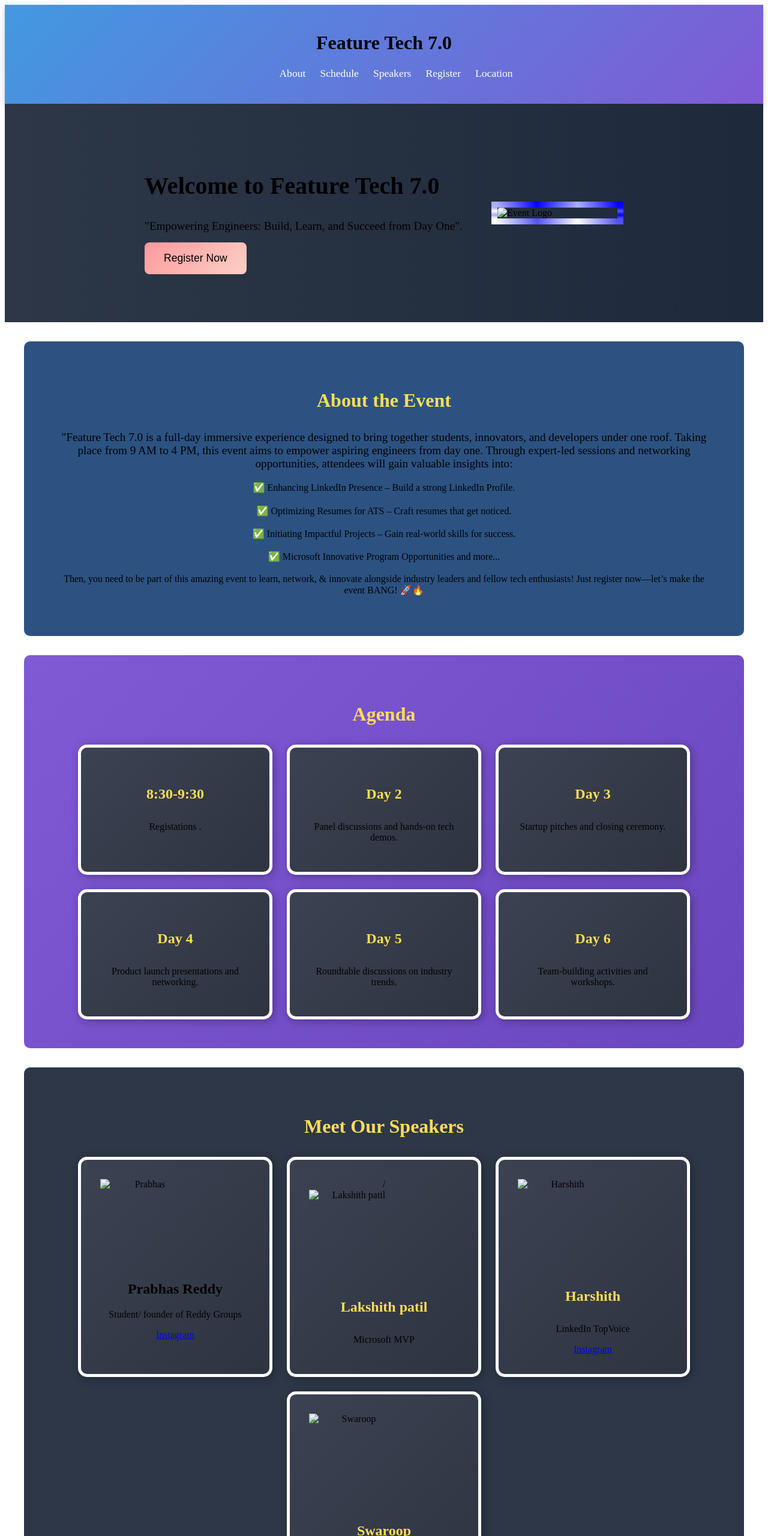
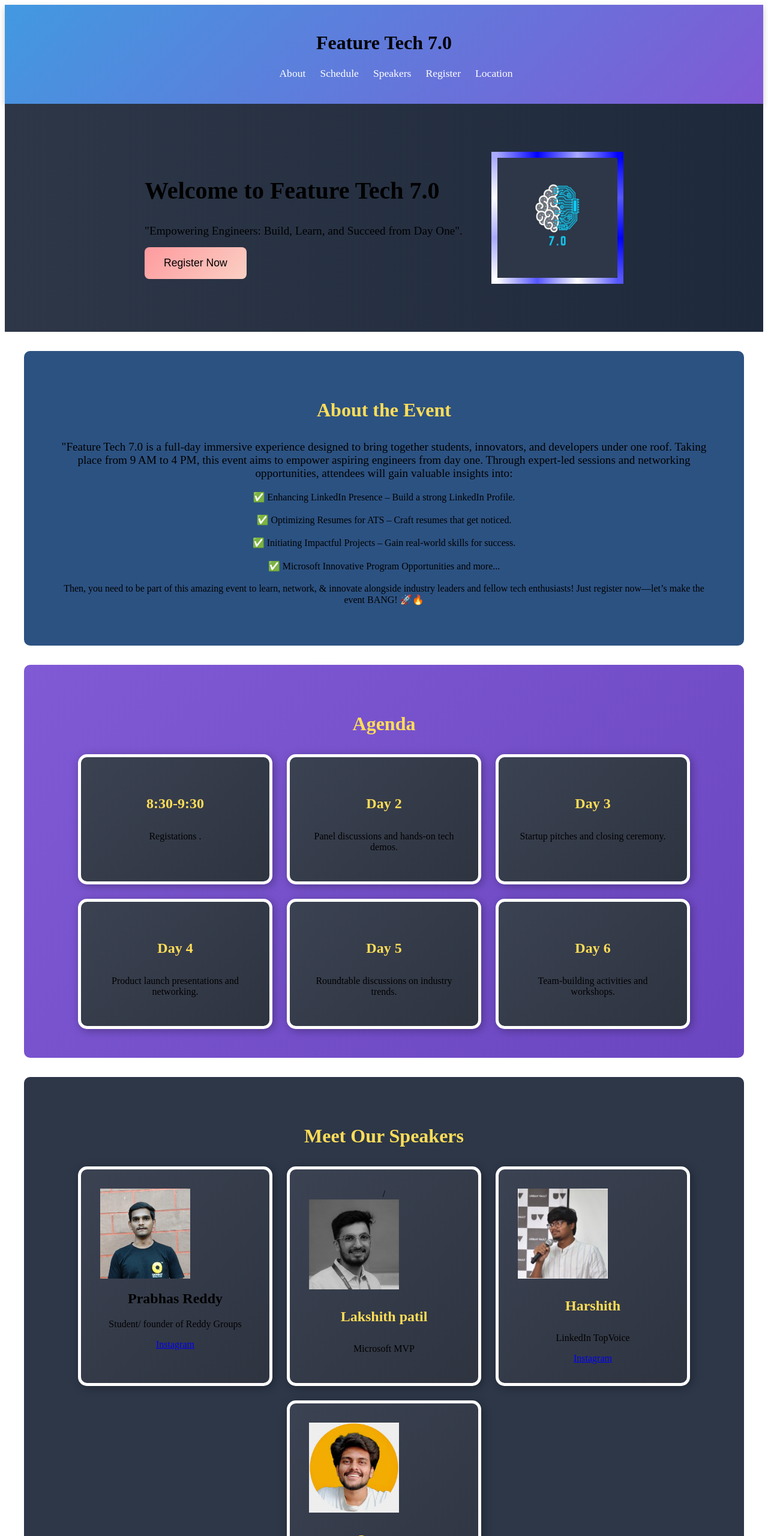
Before and after one commit to Prabhas2004/event, a plain HTML site: page index.html in a window 1280 px wide. Shown: the top 2560 px of the page at 60% size. Drawn offline with Linux system fonts and the light colour scheme.

Commit message:
index.html

```diff
--- a/index.html
+++ b/index.html
@@ -37,7 +37,7 @@
         </a>
       </div>
       <div class="hero-image">
-        <img src="..//event/event logo.jpeg" alt="Event Logo" class="disco-border">
+        <img src="event logo.jpeg" alt="Event Logo" class="disco-border">
       </div>
     </div>
   </section>
@@ -92,24 +92,24 @@
     <h3>Meet Our Speakers</h3>
     <div class="speakers-grid">
         <div class="card">
-            <img src="..//event/host.jpeg" alt="Prabhas" class="speaker-img" height="150px" width="150px">
+            <img src="host.jpeg" alt="Prabhas" class="speaker-img" height="150px" width="150px">
             <h1>Prabhas Reddy</h4>
             <p>Student/ founder of Reddy Groups</p>
             <a href="https://www.instagram.com/prabhas_reddy_159" target="_blank">Instagram</a>
         </div>
       <div class="card">
-        /<img src="..//event/mvp.jpeg" alt="Lakshith patil" class="speaker-img" height="150px" width="150px">
+        /<img src="mvp.jpeg" alt="Lakshith patil" class="speaker-img" height="150px" width="150px">
         <h4>Lakshith patil</h4>
         <p>Microsoft MVP</p>
       </div>
       <div class="card">
-        <img src="..//event/harshith.jpeg" alt="Harshith" class="speaker-img" height="150px" width="150px">
+        <img src="harshith.jpeg" alt="Harshith" class="speaker-img" height="150px" width="150px">
         <h4>Harshith</h4>
         <p>LinkedIn TopVoice</p>
         <a href="https://www.instagram.com/harshith.presents" target="_blank">Instagram</a>
       </div>
       <div class="card">
-        <img src="..//event/swaroop.jpeg" alt="Swaroop" class="speaker-img" height="150px" width="150px">
+        <img src="swaroop.jpeg" alt="Swaroop" class="speaker-img" height="150px" width="150px">
         <h4>Swaroop</h4>
         <p>Content Creater</p>
         <a href="https://www.instagram.com/codewithswaroop" target="_blank">Instagram</a>
@@ -117,19 +117,19 @@
     </div>
     <div class="speakers-grid">
       <div class="card">
-        <img src="..//event/nihar.jpeg" alt="Niharr" class="speaker-img" height="150px" width="150px">
+        <img src="nihar.jpeg" alt="Niharr" class="speaker-img" height="150px" width="150px">
         <h4>Niharr</h4>
         <p>Founder of mass coders and content creator</p>
         <a href="https://www.instagram.com/niihaaarrrr" target="_blank">Instagram</a>
       </div>
       <div class="card">
-        <img src="..//event/harsha.jpeg" alt="Harsha" class="speaker-img" height="150px" width="150px">
+        <img src="harsha.jpeg" alt="Harsha" class="speaker-img" height="150px" width="150px">
         <h4>HarshaVardhan</h4>
         <p>Content Creator</p>
         <a href="https://www.instagram.com/harsha_verse" target="_blank">Instagram</a>
       </div>
       <div class="card">
-        <img src="..//event/vasanth.jpeg" alt="Vasanth kumar" class="speaker-img" height="150px" width="150px">
+        <img src="vasanth.jpeg" alt="Vasanth kumar" class="speaker-img" height="150px" width="150px">
         <h4>Vasanth kumar</h4>
         <p>Content Creator</p>
         <a href="https://www.instagram.com/gurucodes.dev" target="_blank">Instagram</a>
```
